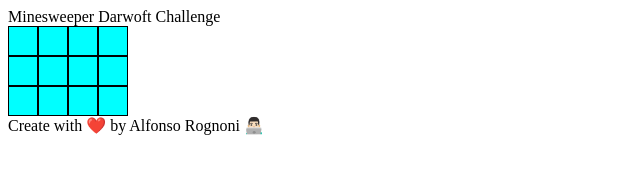
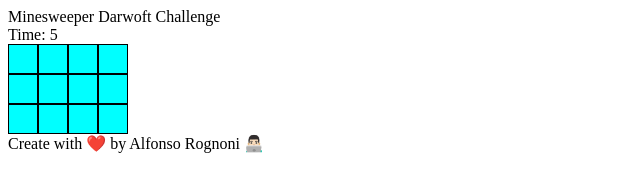
Before and after one commit to alfonsorognoni/minesweeper, a website built with Parcel: page index.html in a window 1280 px wide. Shown: the whole page, without its empty margins (0-640 px from the left). Built offline with nearby package versions, Linux system fonts and the light colour scheme.

Commit message:
time tracking

```diff
--- a/index.html
+++ b/index.html
@@ -43,6 +43,7 @@
 </style>
 <body>
     <header>Minesweeper Darwoft Challenge</header>
+    <div id="time">Time: 0</div>
     <main id="board">
 
     </main>
--- a/minesweeper.js
+++ b/minesweeper.js
@@ -7,12 +7,17 @@ class Minesweeper {
         ]
         this.container = document.getElementById('board');
         this.drawBoard = this.drawBoard.bind(this);
+        this.time = 0;
     }
 
     start() {
         this.shuffleBoard();
         this.drawBoard();
         this.listenCells();
+        setInterval(() => {
+            this.time += 1;
+            document.getElementById('time').innerHTML = `Time: ${this.time}`;
+        }, 1000);
     }
 
     shuffleBoard() {
```
